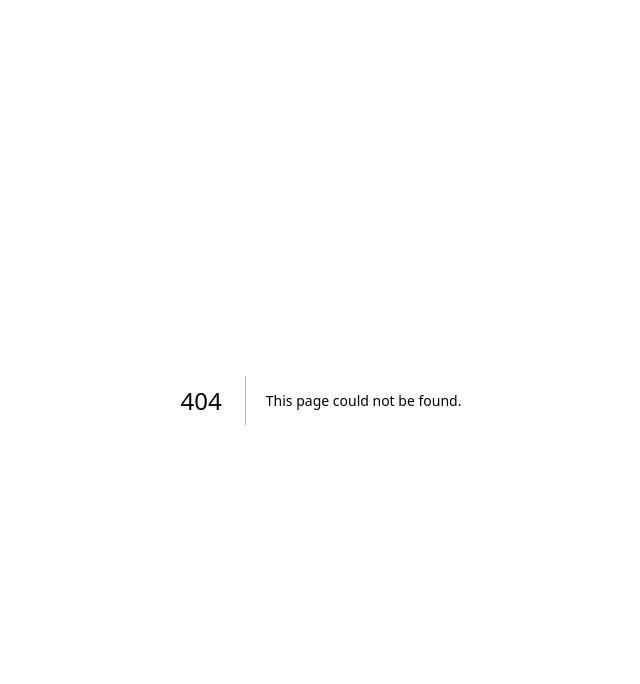
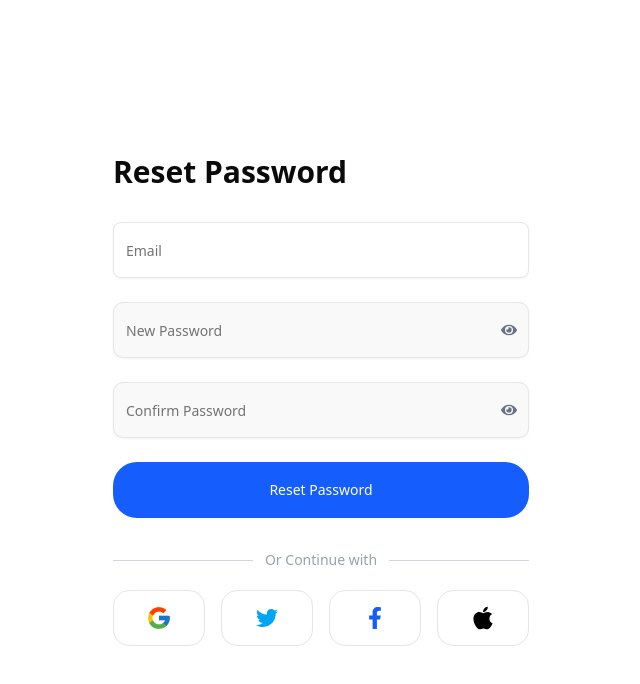
Before and after one commit to AmAny55555/elevate, a Next.js app: page /reset-password in a window 1280 px wide. Before the commit this address had no page. Shown: the top 684 px of the page, without its empty margins (319-959 px from the left). Built offline with nearby package versions, Linux system fonts and the light colour scheme.

Commit message:
build: finish reset password flow with shadcn

```diff
--- a/app/(auth)/login/login-form.tsx
+++ b/app/(auth)/login/login-form.tsx
@@ -9,6 +9,7 @@ import { Input } from "@/components/ui/input";
 import { Button } from "@/components/ui/button";
 import AuthSocial from "../_components/auth-social";
 import Link from "next/link";
+import InputPassword from "../_components/input-password";
 
 export default function LoginForm() {
   const { register, handleSubmit } = useForm({
@@ -50,17 +51,12 @@ export default function LoginForm() {
     <form onSubmit={handleSubmit(onSubmit)} className="space-y-6 w-full">
       <Input placeholder="Email" {...register("email")} className="h-14" />
 
-      <Input
-        type="password"
-        placeholder="Password"
-        {...register("password")}
-        className="h-14"
-      />
+      <InputPassword {...register("password")} placeholder="Password" />
 
       {errorMsg && <p className="text-red-500 text-sm">{errorMsg}</p>}
 
       <div className="text-right">
-        <Link href="/forget-password" className="text-blue-600  font-thin">
+        <Link href="/forget-password" className="text-blue-600 font-thin">
           Recover password ?
         </Link>
       </div>
--- a/app/(auth)/register/register-form.tsx
+++ b/app/(auth)/register/register-form.tsx
@@ -3,7 +3,6 @@
 import { useForm } from "react-hook-form";
 import { zodResolver } from "@hookform/resolvers/zod";
 import { useMutation } from "@tanstack/react-query";
-
 import { useRouter } from "next/navigation";
 
 import {
@@ -24,6 +23,7 @@ import {
 import { Button } from "@/components/ui/button";
 import { Input } from "@/components/ui/input";
 import AuthSocial from "../_components/auth-social";
+import InputPassword from "../_components/input-password"; // <<< هنا
 
 export default function RegisterForm() {
   const form = useForm<RegisterSchemaType>({
@@ -115,18 +115,14 @@ export default function RegisterForm() {
           )}
         />
 
+        {/* ← هنا نستخدم الـ reusable */}
         <FormField
           control={form.control}
           name="password"
           render={({ field }) => (
             <FormItem>
               <FormControl>
-                <Input
-                  className="h-14"
-                  placeholder="Password"
-                  type="password"
-                  {...field}
-                />
+                <InputPassword placeholder="Password" {...field} />
               </FormControl>
               <FormMessage />
             </FormItem>
@@ -139,12 +135,7 @@ export default function RegisterForm() {
           render={({ field }) => (
             <FormItem>
               <FormControl>
-                <Input
-                  className="h-14"
-                  placeholder="Confirm Password"
-                  type="password"
-                  {...field}
-                />
+                <InputPassword placeholder="Confirm Password" {...field} />
               </FormControl>
               <FormMessage />
             </FormItem>
--- /dev/null
+++ b/app/(auth)/reset-password/action/reset.ts
@@ -0,0 +1,17 @@
+"use server";
+
+import { JSON_HEADER } from "@/lib/constants/api.constant";
+
+export async function doResetPassword(email: string, newPassword: string) {
+  const res = await fetch(`${process.env.API}/auth/resetPassword`, {
+    method: "PUT",
+    headers: JSON_HEADER,
+    body: JSON.stringify({ email, newPassword }),
+  });
+
+  const data = await res.json();
+
+  if (!res.ok) throw new Error(data?.message || "Something went wrong");
+
+  return data;
+}
--- /dev/null
+++ b/app/(auth)/reset-password/page.tsx
@@ -0,0 +1,13 @@
+"use client";
+
+import ResetPasswordPage from "./reset-password";
+
+export default function ResetPage() {
+  return (
+    <div className="flex justify-center items-center min-h-screen">
+      <div className="w-full max-w-md px-4 space-y-6">
+        <ResetPasswordPage />
+      </div>
+    </div>
+  );
+}
--- /dev/null
+++ b/app/(auth)/reset-password/reset-password.tsx
@@ -0,0 +1,81 @@
+"use client";
+
+import { useForm } from "react-hook-form";
+import { zodResolver } from "@hookform/resolvers/zod";
+import { useMutation } from "@tanstack/react-query";
+import { useRouter } from "next/navigation";
+import { useState } from "react";
+
+import {
+  resetPasswordSchema,
+  ResetPasswordType,
+} from "@/lib/schemas/reset.schema";
+import { doResetPassword } from "./action/reset";
+
+import { Input } from "@/components/ui/input";
+import { Button } from "@/components/ui/button";
+import AuthSocial from "../_components/auth-social";
+import InputPassword from "../_components/input-password";
+
+export default function ResetPasswordPage() {
+  const router = useRouter();
+  const [msg, setMsg] = useState("");
+
+  const form = useForm<ResetPasswordType>({
+    resolver: zodResolver(resetPasswordSchema),
+    defaultValues: { email: "", newPassword: "", rePassword: "" },
+  });
+
+  const { mutate, isPending } = useMutation({
+    mutationFn: async (values: ResetPasswordType) => {
+      return await doResetPassword(values.email, values.newPassword);
+    },
+    onSuccess: () => {
+      router.push("/login");
+    },
+    onError: (err: any) => {
+      setMsg(err?.message || "Something went wrong");
+    },
+  });
+
+  return (
+    <div className="flex justify-center items-center min-h-screen">
+      <div className="w-full max-w-md space-y-8">
+        <h1 className="text-3xl font-bold">Reset Password</h1>
+
+        <form
+          onSubmit={form.handleSubmit((v) => mutate(v))}
+          className="space-y-6"
+        >
+          <Input
+            {...form.register("email")}
+            placeholder="Email"
+            className="h-14"
+          />
+
+          <InputPassword
+            {...form.register("newPassword")}
+            placeholder="New Password"
+          />
+
+          <InputPassword
+            {...form.register("rePassword")}
+            placeholder="Confirm Password"
+          />
+
+          {msg && <p className="text-red-500 text-sm">{msg}</p>}
+
+          <Button
+            type="submit"
+            disabled={isPending}
+            className="w-full h-14 rounded-3xl bg-blue-600 text-white hover:bg-blue-700"
+          >
+            {isPending ? "Reseting..." : "Reset Password"}
+          </Button>
+        </form>
+
+        <AuthSocial />
+      </div>
+    </div>
+  );
+}
--- /dev/null
+++ b/app/(auth)/verify/action/verify.ts
@@ -0,0 +1,19 @@
+"use server";
+
+import { JSON_HEADER } from "@/lib/constants/api.constant";
+
+export async function verifyResetCodeAction(code: string) {
+  const res = await fetch(`${process.env.API}/auth/verifyResetCode`, {
+    method: "POST",
+    headers: JSON_HEADER,
+    body: JSON.stringify({ resetCode: code }),
+  });
+
+  const data = await res.json();
+
+  if (!res.ok) {
+    throw new Error(data?.message || "Invalid code");
+  }
+
+  return data;
+}
--- a/app/(auth)/verify/page.tsx
+++ b/app/(auth)/verify/page.tsx
@@ -1,7 +1,16 @@
-import React from "react";
+import VerifyForm from "./verify";
+import AuthSocial from "../_components/auth-social";
 
-function page() {
-  return <div>page</div>;
+export default function VerifyPage() {
+  return (
+    <div className="flex justify-center items-center min-h-screen">
+      <div className="w-full max-w-md space-y-8">
+        <h1 className="text-3xl font-bold">Verify Code</h1>
+
+        <VerifyForm />
+
+        <AuthSocial />
+      </div>
+    </div>
+  );
 }
-
-export default page;
--- /dev/null
+++ b/app/(auth)/verify/verify.tsx
@@ -0,0 +1,61 @@
+"use client";
+
+import { useForm } from "react-hook-form";
+import { useMutation } from "@tanstack/react-query";
+import { useRouter } from "next/navigation";
+import { useState } from "react";
+import { verifyResetCodeAction } from "./action/verify";
+import Link from "next/link";
+import { Input } from "@/components/ui/input";
+import { Button } from "@/components/ui/button";
+
+export default function VerifyForm() {
+  const router = useRouter();
+  const [msg, setMsg] = useState("");
+
+  const { register, handleSubmit } = useForm({
+    defaultValues: { code: "" },
+  });
+
+  const { mutate, isPending } = useMutation({
+    mutationFn: async (values: any) => {
+      setMsg("");
+      return await verifyResetCodeAction(values.code);
+    },
+    onSuccess: () => {
+      router.push("/reset-password");
+    },
+    onError: (err: any) => {
+      setMsg(err?.message || "Invalid code");
+    },
+  });
+
+  return (
+    <form
+      onSubmit={handleSubmit((v) => mutate(v))}
+      className="space-y-6 w-full"
+    >
+      <Input {...register("code")} placeholder="Enter Code" className="h-14" />
+
+      {msg && <p className="text-red-500 text-sm">{msg}</p>}
+
+      <div className="text-right text-sm text-gray-600">
+        Didn’t receive a code?{" "}
+        <Link
+          href="/forget-password"
+          className="text-blue-600 font-medium hover:underline"
+        >
+          Resend
+        </Link>
+      </div>
+
+      <Button
+        type="submit"
+        className="w-full h-14 bg-blue-600 text-white rounded-xl hover:bg-blue-700"
+        disabled={isPending}
+      >
+        {isPending ? "Verifying..." : "Continue"}
+      </Button>
+    </form>
+  );
+}
--- /dev/null
+++ b/lib/schemas/reset.schema.ts
@@ -0,0 +1,24 @@
+import { z } from "zod";
+
+const strongPassword = new RegExp(
+  /^(?=.*?[A-Z])(?=.*?[a-z])(?=.*?[0-9])(?=.*?[#?!@$%^&*-]).{8,}$/
+);
+
+export const resetPasswordSchema = z
+  .object({
+    email: z.string().email({ message: "Invalid email address" }),
+    newPassword: z
+      .string()
+      .min(8, { message: "Password must be at least 8 characters" })
+      .regex(strongPassword, {
+        message:
+          "Password must include upper & lower case letters, a number, and a special character",
+      }),
+    rePassword: z.string().min(8, { message: "Please confirm your password" }),
+  })
+  .refine((data) => data.newPassword === data.rePassword, {
+    message: "Passwords do not match",
+    path: ["rePassword"],
+  });
+
+export type ResetPasswordType = z.infer<typeof resetPasswordSchema>;
```
